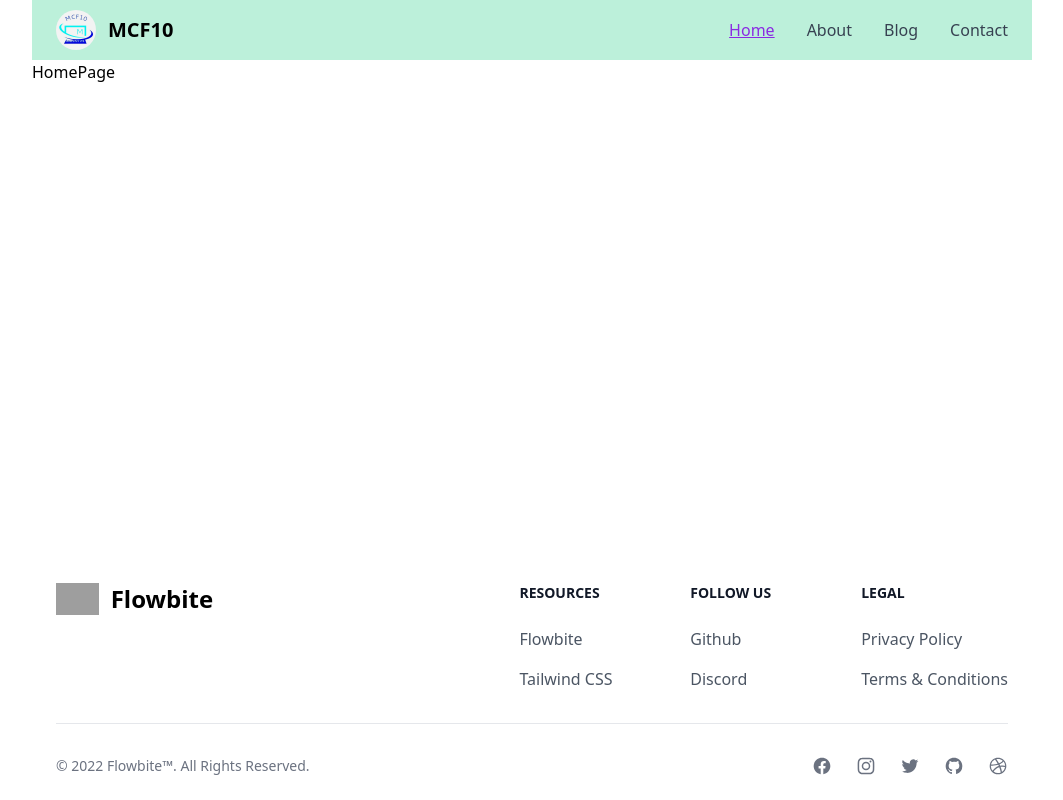
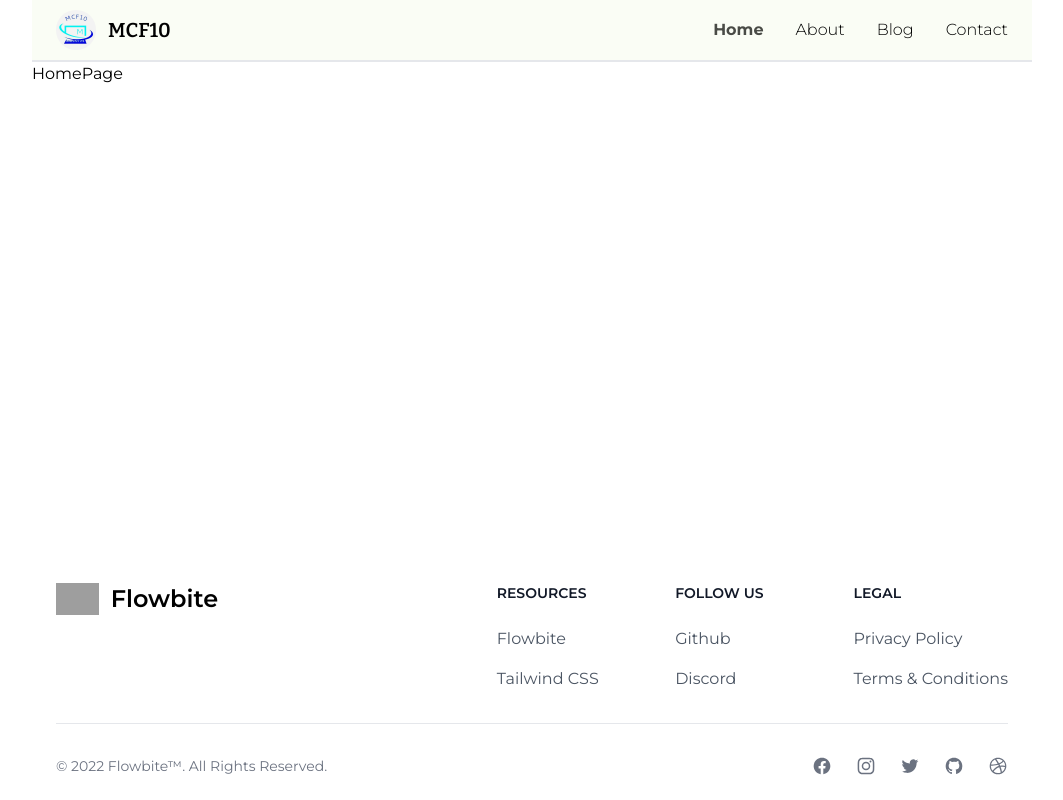
Before and after one commit to Yehtetaung158/team_tast, a React (Vite) app: page / in a window 1280 px wide. Shown: the whole page, without its empty margins (108-1171 px from the left). Built offline with nearby package versions, Linux system fonts and the light colour scheme; grey boxes are pictures that could not be loaded.

Commit message:
font style is added

```diff
--- a/src/components/Header.jsx
+++ b/src/components/Header.jsx
@@ -10,7 +10,7 @@ const Header = () => {
   return (
     <Container>
       <header>
-        <nav className=" border-gray-200 px-4 lg:px-6 py-2.5 dark:bg-gray-800 bg-green-200">
+        <nav className=" border-gray-200 px-4 lg:px-6 py-2.5 dark:bg-gray-800 bg-lightGreen-10 border-b-2">
           <div className="flex flex-wrap justify-between items-center mx-auto max-w-screen-xl">
             <a href="https://flowbite.com" className="flex items-center">
               <img
@@ -18,7 +18,7 @@ const Header = () => {
                 className="h-10 mr-3 rounded-full"
                 alt="Flowbite Logo"
               />
-              <span className="self-center text-xl font-semibold whitespace-nowrap dark:text-white">
+              <span className="self-center text-xl font-semibold whitespace-nowrap dark:text-white font-header ">
                 MCF10
               </span>
             </a>
@@ -48,13 +48,13 @@ const Header = () => {
                     className="z-10 bg-white divide-y divide-gray-100 rounded-lg shadow w-44 dark:bg-gray-700 absolute right-0 mb-0 top-12 lg:hidden"
                   >
                     <ul
-                      className="py-2 text-sm text-gray-700 dark:text-gray-200"
+                      className="py-2 text-sm text-subHeader dark:text-gray-200"
                       aria-labelledby="dropdownDefaultButton"
                     >
                       <NavLink
                         to={"/"}
                         onClick={() => setIsDropDownMenuOpen(false)}
-                        className="block px-4 py-2 hover:bg-gray-100 dark:hover:bg-gray-600 dark:hover:text-white"
+                        className="block px-4 py-2 hover:bg-gray-100 dark:hover:bg-gray-600 dark:hover:text-white "
                       >
                         Home
                       </NavLink>
@@ -93,25 +93,25 @@ const Header = () => {
                 <ul className="flex flex-col mt-4 font-medium lg:flex-row lg:space-x-8 lg:mt-0">
                   <NavLink
                     to={"/"}
-                    className="block py-2 pr-4 pl-3 text-gray-700 border-b border-gray-100 hover:bg-gray-50 lg:hover:bg-transparent lg:border-0 lg:hover:text-primary-700 lg:p-0 dark:text-gray-400 lg:dark:hover:text-white dark:hover:bg-gray-700 dark:hover:text-white lg:dark:hover:bg-transparent dark:border-gray-700"
+                    className="block py-2 pr-4 pl-3 font-light border-b border-gray-100 hover:bg-gray-50 lg:hover:bg-transparent lg:border-0 lg:hover:text-primary-700 lg:p-0 dark:text-gray-400 lg:dark:hover:text-white dark:hover:bg-gray-700 dark:hover:text-white lg:dark:hover:bg-transparent dark:border-gray-700"
                   >
                     Home
                   </NavLink>
                   <NavLink
                     to={"/about"}
-                    className="block py-2 pr-4 pl-3 text-gray-700 border-b border-gray-100 hover:bg-gray-50 lg:hover:bg-transparent lg:border-0 lg:hover:text-primary-700 lg:p-0 dark:text-gray-400 lg:dark:hover:text-white dark:hover:bg-gray-700 dark:hover:text-white lg:dark:hover:bg-transparent dark:border-gray-700"
+                    className="block py-2 pr-4 pl-3 font-light border-b border-gray-100 hover:bg-gray-50 lg:hover:bg-transparent lg:border-0 lg:hover:text-primary-700 lg:p-0 dark:text-gray-400 lg:dark:hover:text-white dark:hover:bg-gray-700 dark:hover:text-white lg:dark:hover:bg-transparent dark:border-gray-700"
                   >
                     About
                   </NavLink>
                   <NavLink
                     to={"/blog"}
-                    className="block py-2 pr-4 pl-3 text-gray-700 border-b border-gray-100 hover:bg-gray-50 lg:hover:bg-transparent lg:border-0 lg:hover:text-primary-700 lg:p-0 dark:text-gray-400 lg:dark:hover:text-white dark:hover:bg-gray-700 dark:hover:text-white lg:dark:hover:bg-transparent dark:border-gray-700"
+                    className="block py-2 pr-4 pl-3 font-light border-b border-gray-100 hover:bg-gray-50 lg:hover:bg-transparent lg:border-0 lg:hover:text-primary-700 lg:p-0 dark:text-gray-400 lg:dark:hover:text-white dark:hover:bg-gray-700 dark:hover:text-white lg:dark:hover:bg-transparent dark:border-gray-700"
                   >
                     Blog
                   </NavLink>
                   <NavLink
                     to={"/contact"}
-                    className="block py-2 pr-4 pl-3 text-gray-700 border-b border-gray-100 hover:bg-gray-50 lg:hover:bg-transparent lg:border-0 lg:hover:text-primary-700 lg:p-0 dark:text-gray-400 lg:dark:hover:text-white dark:hover:bg-gray-700 dark:hover:text-white lg:dark:hover:bg-transparent dark:border-gray-700"
+                    className="block py-2 pr-4 pl-3 font-light border-b border-gray-100 hover:bg-gray-50 lg:hover:bg-transparent lg:border-0 lg:hover:text-primary-700 lg:p-0 dark:text-gray-400 lg:dark:hover:text-white dark:hover:bg-gray-700 dark:hover:text-white lg:dark:hover:bg-transparent dark:border-gray-700"
                   >
                     Contact
                   </NavLink>
--- a/src/style/index.css
+++ b/src/style/index.css
@@ -1,8 +1,11 @@
+@import url('https://fonts.googleapis.com/css2?family=Bitter:ital,wght@0,100..900;1,100..900&family=Comic+Neue:ital,wght@0,300;0,400;0,700;1,300;1,400;1,700&family=Montserrat:ital,wght@0,100..900;1,100..900&display=swap');
+
 @tailwind base;
 @tailwind components;
 @tailwind utilities;
 
 .active{
-  text-decoration: underline;
-  color: blueviolet;
+  /* text-decoration: underline; */
+  color: #494B46;
+  font-weight: bold;
 }
--- a/tailwind.config.js
+++ b/tailwind.config.js
@@ -2,18 +2,22 @@ const flowbite = require("flowbite-react/tailwind");
 
 /** @type {import('tailwindcss').Config} */
 export default {
-  content: [
-    "./index.html",
-    "./src/**/*.{js,ts,jsx,tsx}",
-    flowbite.content(),
-  ],
+  content: ["./index.html", "./src/**/*.{js,ts,jsx,tsx}", flowbite.content()],
   theme: {
+    fontFamily: {
+      sans: ["Montserrat", "sans-serif"],
+    },
     extend: {
+      fontFamily: {
+        header: ["Bitter", "serif"],
+        miniHeader: ["Comic Neue", "cursive"],
+      },
       colors: {
-        header : '#2E3646',
-        subHeader:"#5F6D7E",
-        HLHeader:"#79CA04",
-        paragraph:"#5F6D7E",
+        header: "#2E3646",
+        subHeader: "#5F6D7E",
+        HLHeader: "#79CA04",
+        paragraph: "#5F6D7E",
+        navbarTextActive: "#494B46",
         lightGreen: {
           10: "#fafdf5", // 10% opacity shade
           20: "#f6fbee", // 20% opacity shade
@@ -55,7 +59,5 @@ export default {
       },
     },
   },
-  plugins: [
-    flowbite.plugin(),
-  ],
+  plugins: [flowbite.plugin()],
 };
```
